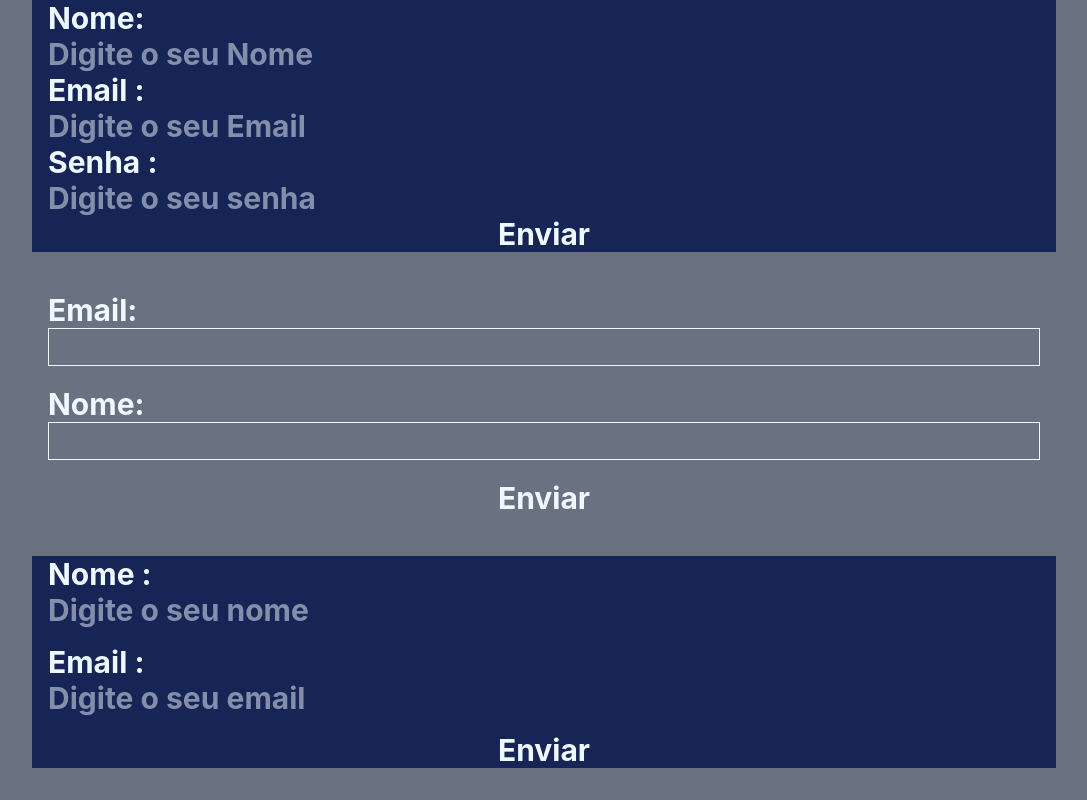
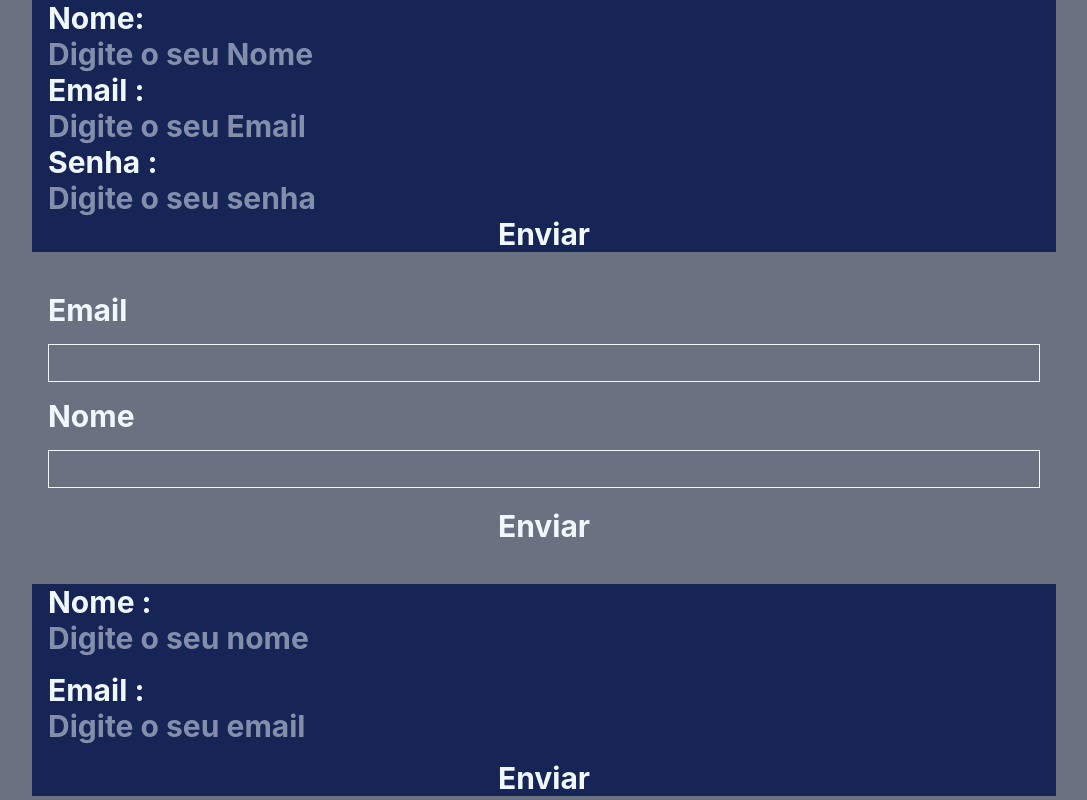
Before and after one commit to Paulo-Borges/FormTest, a React (Vite) app: page / in a window 1280 px wide. Shown: the top 800 px of the page, without its empty margins (96-1183 px from the left). Built offline with nearby package versions, Linux system fonts and the light colour scheme.

Commit message:
refactor: refatorando os input´s

```diff
--- a/src/components/Form.tsx
+++ b/src/components/Form.tsx
@@ -1,15 +1,37 @@
 import { useState } from "react";
 
+interface FormData {
+  email: string;
+  nome: string;
+}
+
+const formFields: {
+  label: string;
+  name: keyof FormData;
+  type: string;
+}[] = [
+  {
+    label: "Email",
+    name: "email",
+    type: "email",
+  },
+  {
+    label: "Nome",
+    name: "nome",
+    type: "text",
+  },
+];
+
 export function ControlledForm() {
-  const [formData, setFormData] = useState({
+  const [formData, setFormData] = useState<FormData>({
     email: "",
     nome: "",
   });
 
   const handleChange = (e: React.ChangeEvent<HTMLInputElement>) => {
-    const { id, value } = e.target;
+    const { name, value } = e.target;
     // Atualiza apenas o campo que mudou, mantendo os outros
-    setFormData({ ...formData, [id]: value });
+    setFormData({ ...formData, [name]: value });
   };
 
   const handleSubmit = (e: React.FormEvent<HTMLFormElement>) => {
@@ -22,28 +44,22 @@ export function ControlledForm() {
       onSubmit={handleSubmit}
       className="flex flex-col gap-5 w-screen max-w-5xl px-4"
     >
-      <div className="flex flex-col">
-        <label htmlFor="email">Email:</label>
+      <div className="flex flex-col gap-4">
+        {formFields.map((field) => (
+          <div key={field.name} className="flex flex-col gap-4">
+            <label htmlFor={field.label}>{field.label}</label>
             <input
-          id="email"
-          type="email"
-          value={formData.email}
+              name={field.name}
+              type={field.type}
+              value={formData[field.name]}
               className="border"
               //   onChange={(e) => setFormData {}
               onChange={handleChange}
             />
           </div>
-      <div className="flex flex-col ">
-        <label htmlFor="nome">Nome:</label>
-        <input
-          id="nome"
-          type="nome"
-          value={formData.nome}
-          className="border"
-          //   onChange={(e) => setFormData(e.target.value)}
-          onChange={handleChange}
-        />
+        ))}
       </div>
+
       <button type="submit" className="">
         Enviar
       </button>
```
Lines whose indentation alone changed are shown as unchanged.
